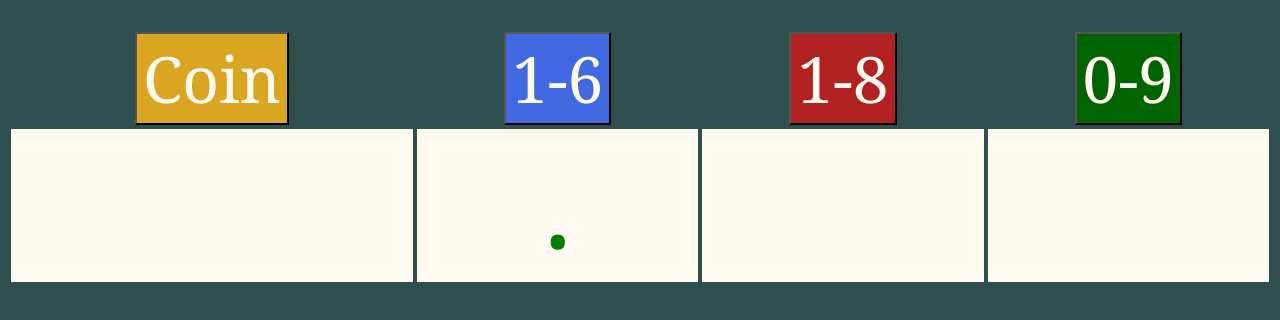
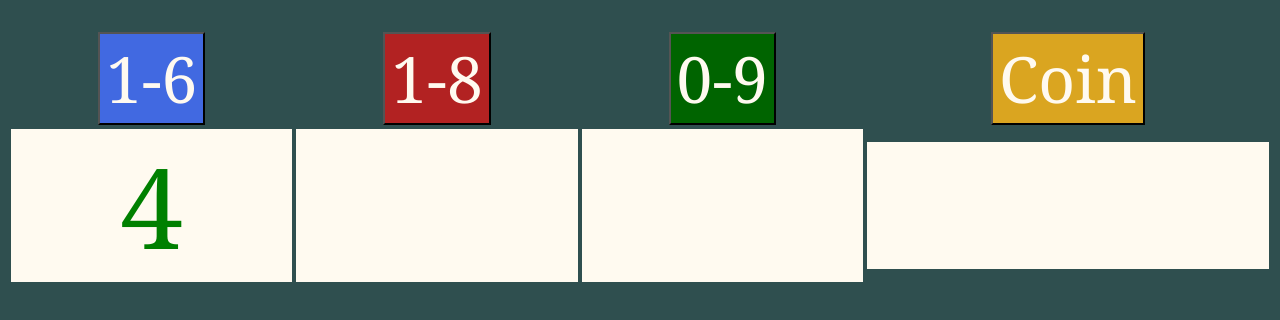
Before and after one commit to misterhay/numeracy, a plain HTML site: page index.html in a window 1280 px wide. Both pictures are taken after a click on the button "1-6". Shown: the part 98-418 px from the top of the page. Drawn offline with Linux system fonts and the light colour scheme.

Commit message:
Update index.html

```diff
--- a/index.html
+++ b/index.html
@@ -12,42 +12,48 @@
         function roll(sides) {
             var randomColor = colors[Math.floor(Math.random() * colors.length)];
             document.getElementById(sides).style.color = randomColor;
+
             if (sides == 2) {
+                let side;
                 let number = Math.random();
                     if (number < 0.5) {
-                      let randomNumber = "heads";
+                        side = "heads";
                     } else {
-                      let randomNumber = "tails";
+                        side = "tails";
                     }
+                document.getElementById(sides).innerText = side;
             }
-            if (sides == 10) { // 0-9
-                let randomNumber = Math.floor(Math.random() * sides);
-            } else {
-                let randomNumber = Math.floor(Math.random() * sides) + 1;
+            else {
+                let randomNumber;
+                if (sides == 10) { // 0-9
+                    randomNumber = Math.floor(Math.random() * sides);
+                } else {
+                    randomNumber = Math.floor(Math.random() * sides) + 1;
+                }
+                document.getElementById(sides).innerText = randomNumber;
             }
-            document.getElementById(sides).innerText = randomNumber;
         }
 
     </script>
 
 </head>
-<body style="background-color:darkslategrey;color:floralwhite;text-align:center;font-size:200%;font-family:Cambria,Cochin,Georgia,Times,serif">
+<body style="background-color:darkslategrey;color:floralwhite;text-align:center;font-size:200%;font-family:Cambria,Cochin,Georgia,Times,serif;">
 <div style="font-size:200%" id="titleDiv">Random Number Generators</div>
 
 <p> </p>
 
 <table style="width:100%;margin-left:auto;margin-right:auto">
 <tr>
-<td><button onclick="roll(2)" id="d2Button" style="background-color:goldenrod;color:floralwhite;font-size:200%;font-family:Cambria,Cochin,Georgia,Times,serif">Coin</button></td>
-<td><button onclick="roll(6)" id="d6Button" style="background-color:royalblue;color:floralwhite;font-size:200%;font-family:Cambria,Cochin,Georgia,Times,serif">1-6</button></td>
-<td><button onclick="roll(8)" id="d8Button" style="background-color:firebrick;color:floralwhite;font-size:200%;font-family:Cambria,Cochin,Georgia,Times,serif">1-8</button></td>
-<td><button onclick="roll(10)" id="d10Button" style="background-color:darkgreen;color:floralwhite;font-size:200%;font-family:Cambria,Cochin,Georgia,Times,serif">0-9</button></td>
+<td><button onclick="roll(6)" id="d6Button" style="background-color:royalblue;color:floralwhite;font-size:200%;font-family:Cambria,Cochin,Georgia,Times,serif;">1-6</button></td>
+<td><button onclick="roll(8)" id="d8Button" style="background-color:firebrick;color:floralwhite;font-size:200%;font-family:Cambria,Cochin,Georgia,Times,serif;">1-8</button></td>
+<td><button onclick="roll(10)" id="d10Button" style="background-color:darkgreen;color:floralwhite;font-size:200%;font-family:Cambria,Cochin,Georgia,Times,serif;">0-9</button></td>
+<td><button onclick="roll(2)" id="d2Button" style="background-color:goldenrod;color:floralwhite;font-size:200%;font-family:Cambria,Cochin,Georgia,Times,serif;">Coin</button></td>
 </tr>
 <tr>
-<td><div id="2" style="font-size:350%;color:floralwhite;background-color:floralwhite">.</div></td>
-<td><div id="6" style="font-size:350%;color:floralwhite;background-color:floralwhite">.</div></td>
-<td><div id="8" style="font-size:350%;color:floralwhite;background-color:floralwhite">.</div></td>
-<td><div id="10" style="font-size:350%;color:floralwhite;background-color:floralwhite">.</div></td>
+<td><div id="6" style="font-size:350%;color:floralwhite;background-color:floralwhite;">.</div></td>
+<td><div id="8" style="font-size:350%;color:floralwhite;background-color:floralwhite;">.</div></td>
+<td><div id="10" style="font-size:350%;color:floralwhite;background-color:floralwhite;">.</div></td>
+<td><div id="2" style="font-size:350%;color:floralwhite;background-color:floralwhite;font-family:'Courier New', Courier, monospace;">.</div></td>
 </tr>
 </table>
 
```
